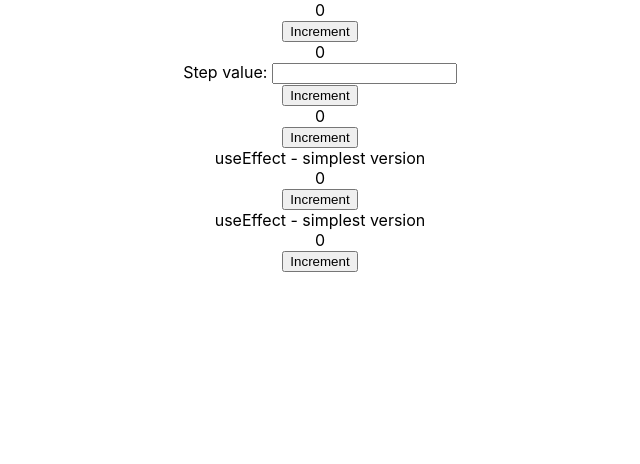
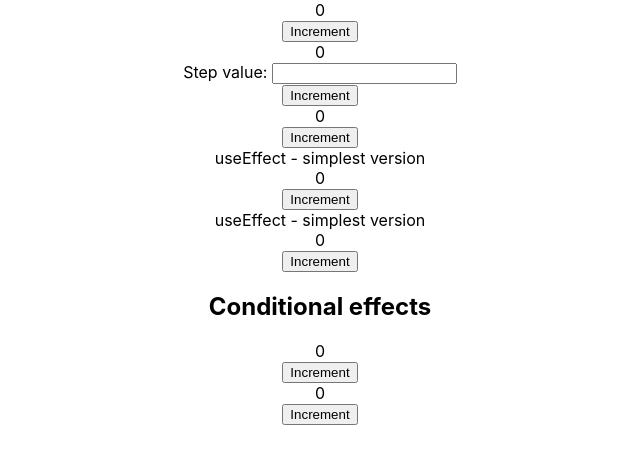
Before and after one commit to kristijan-pajtasev/react-hooks, a React (Create React App) app: page / in a window 1280 px wide. Shown: the top 464 px of the page, without its empty margins (320-960 px from the left). Built offline with nearby package versions, Linux system fonts and the light colour scheme.

Commit message:
conditional hook

```diff
--- a/src/App.js
+++ b/src/App.js
@@ -4,6 +4,7 @@ import CustomStepCounter from "./components/State/CustomStepCounter";
 import LazyCounter from "./components/State/LazyCounter";
 import EffectsCounter from "./components/Effects/Counter";
 import EventListener from "./components/Effects/EventListener";
+import ConditionalEffects from "./components/Effects/ConditionalEffects";
 
 function App() {
   return (
@@ -14,6 +15,10 @@ function App() {
         <LazyCounter />
         <EffectsCounter />
         <EventListener />
+        <div>
+            <h2>Conditional effects</h2>
+            <ConditionalEffects />
+        </div>
       </div>
     </div>
   );
--- a/src/components/Effects/ConditionalEffects/ConditionalEffects.js
+++ b/src/components/Effects/ConditionalEffects/ConditionalEffects.js
@@ -1,5 +1,20 @@
+import {useEffect, useState} from "react";
+import Counter from "./Counter";
+
 function ConditionalEffects() {
+    const [firstCounter, setFirstCounter] = useState(0);
+    const [secondCounter, setSecondCounter] = useState(0);
 
+    useEffect(() => {
+        console.log("updated first counter")
+    }, [firstCounter]);
+
+    return (
+        <div>
+            <Counter onChange={setFirstCounter} />
+            <Counter onChange={setSecondCounter} />
+        </div>
+    )
 }
 
 export default ConditionalEffects;
--- a/src/components/Effects/ConditionalEffects/Counter/Counter.js
+++ b/src/components/Effects/ConditionalEffects/Counter/Counter.js
@@ -1,18 +1,19 @@
-import {useEffect, useState} from 'react';
+import {useState} from 'react';
 
-function Counter() {
+function Counter({onChange}) {
     const [counter, setCounter] = useState(0);
 
-    useEffect(() => {
-        console.log("This useEffect runs on every change");
-    })
+
+    const handleChange = value => {
+        setCounter(value);
+        onChange(value)
+    }
 
     return (
         <div>
-            <div>useEffect - simplest version</div>
             <div>{counter}</div>
             <div>
-                <button onClick={() => setCounter(counter + 1)}>Increment</button>
+                <button onClick={() => handleChange(counter + 1)}>Increment</button>
             </div>
         </div>
     )
```
